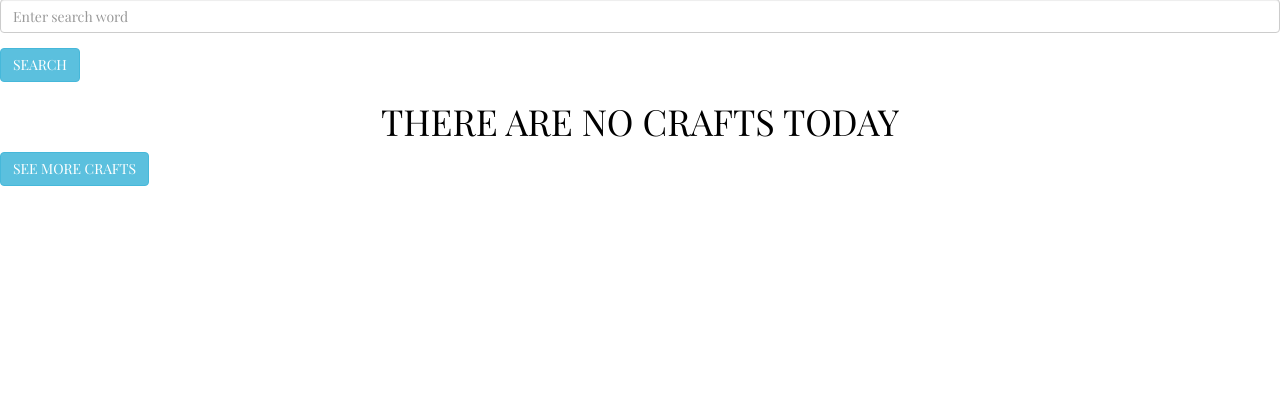
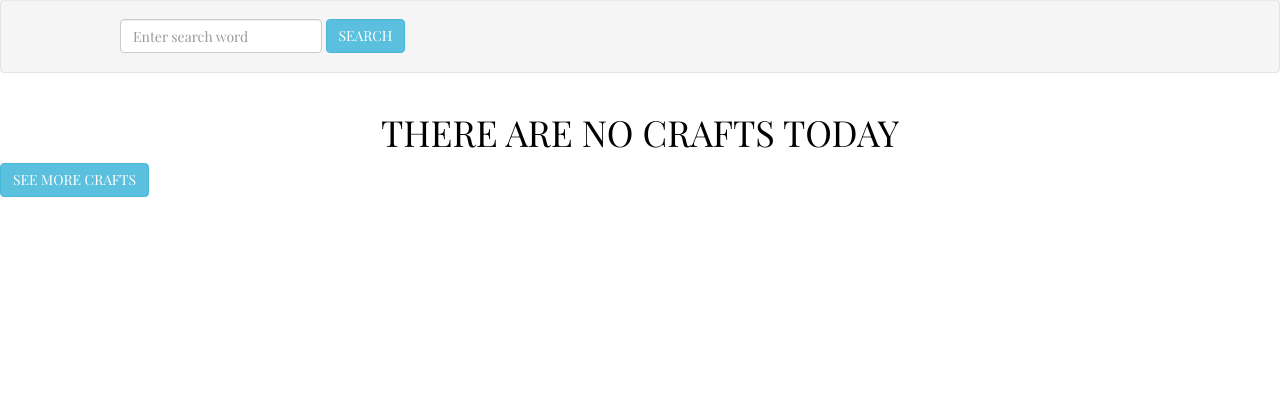
Before and after one commit to Collins33/CraftShop, a Django app: page / in a window 1280 px wide. Shown: the part 401-800 px from the top of the page. Run offline with Django 3.2, Linux system fonts and the light colour scheme; data that the repository does not hold is empty; some libraries are stand-ins or nearby versions.

Commit message:
I have added the styling to the search result page and the search form

```diff
--- a/CraftShop/craft/static/css/index.css
+++ b/CraftShop/craft/static/css/index.css
@@ -28,3 +28,6 @@ h2{
 .craftrow{
   padding-right: 10px;
 }
+.searchRow{
+  margin-left: 100px;
+}
--- a/CraftShop/craft/templates/index.html
+++ b/CraftShop/craft/templates/index.html
@@ -22,8 +22,9 @@
     <h1 class="intro">Sell Art</h1>
     <h1 class="intro">Showcase Art</h1>
     </div>
-    <div class="row searchRow">
-      <form role="search" action="{%url 'search_result'%}">
+    <div class="row  well">
+
+      <form class="form-inline searchRow" role="search" action="{%url 'search_result'%}">
         <div class="form-group">
           <input type="text" class="form-control" placeholder="Enter search word"name="craft">
         </div>
```
Also changed, not shown: CraftShop/craft/templates/search.html (+19 -1 lines).
